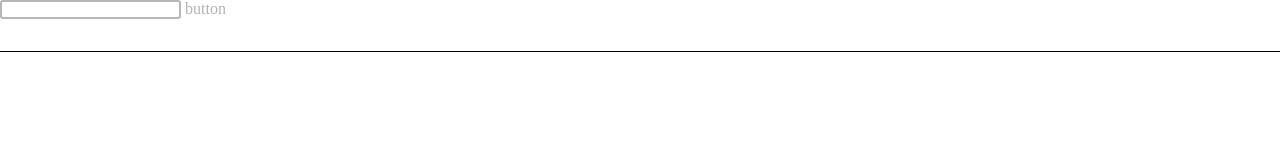
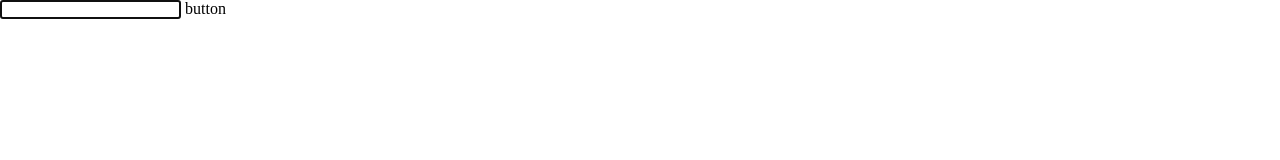
Before and after one commit to github-linong/github-linong.github.io, a plain HTML site: page index.html in a window 1280 px wide. Drawn offline with Linux system fonts and the light colour scheme.

Commit message:
auto focus

```diff
--- a/index.html
+++ b/index.html
@@ -1,6 +1,6 @@
 <!DOCTYPE html>
 <html>
-<header>
+<head>
 	<meta charset="utf-8">
 	<meta name="viewport" content="width=device-width,initial-scale=1,minimum-scale=1,maximum-scale=1,user-scalable=no">
 	<style type="text/css">
@@ -33,7 +33,6 @@
 	</div> -->
 	<div>
 		<input  name="input" id="input">
-
 		<label for="input">button</label>
 	</div>
 	<script>
```
